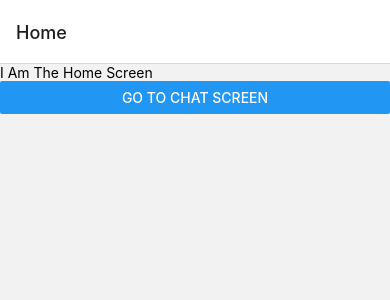
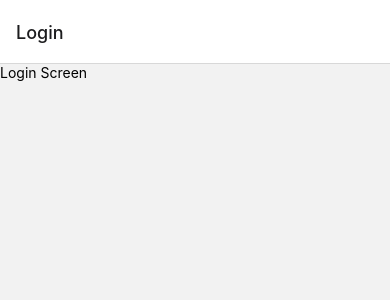
Before and after one commit to rishav-raj1/SoulMate, a React Native app: screen /Login in a window 390 px wide. Shown: the top 300 px of the page. Built offline with nearby package versions, Linux system fonts and the light colour scheme.

Commit message:
modification

```diff
--- a/Navigation/useAuth.js
+++ b/Navigation/useAuth.js
@@ -7,7 +7,7 @@ export const AuthProvider = ({children}) => {
   return (
     <AuthContext.Provider
       value={{
-        user: 'Rishav',
+        user: '',
       }}>
       {children}
     </AuthContext.Provider>
--- a/Screens/LoginScreen.js
+++ b/Screens/LoginScreen.js
@@ -1,12 +1,19 @@
 import React from 'react';
-import {View, Text} from 'react-native';
+import {
+  View,
+  Text,
+  Image,
+  TouchableOpacity,
+  ScrollView,
+  Dimensions,
+  FlatList,
+} from 'react-native';
 
 const LoginScreen = () => {
-  return (
-    <View>
-      <Text>Login to the App</Text>
-    </View>
-  );
-};
+    return (
+      <Text>Login Screen</Text>
+    );
+  };
+
 
 export default LoginScreen;
```
